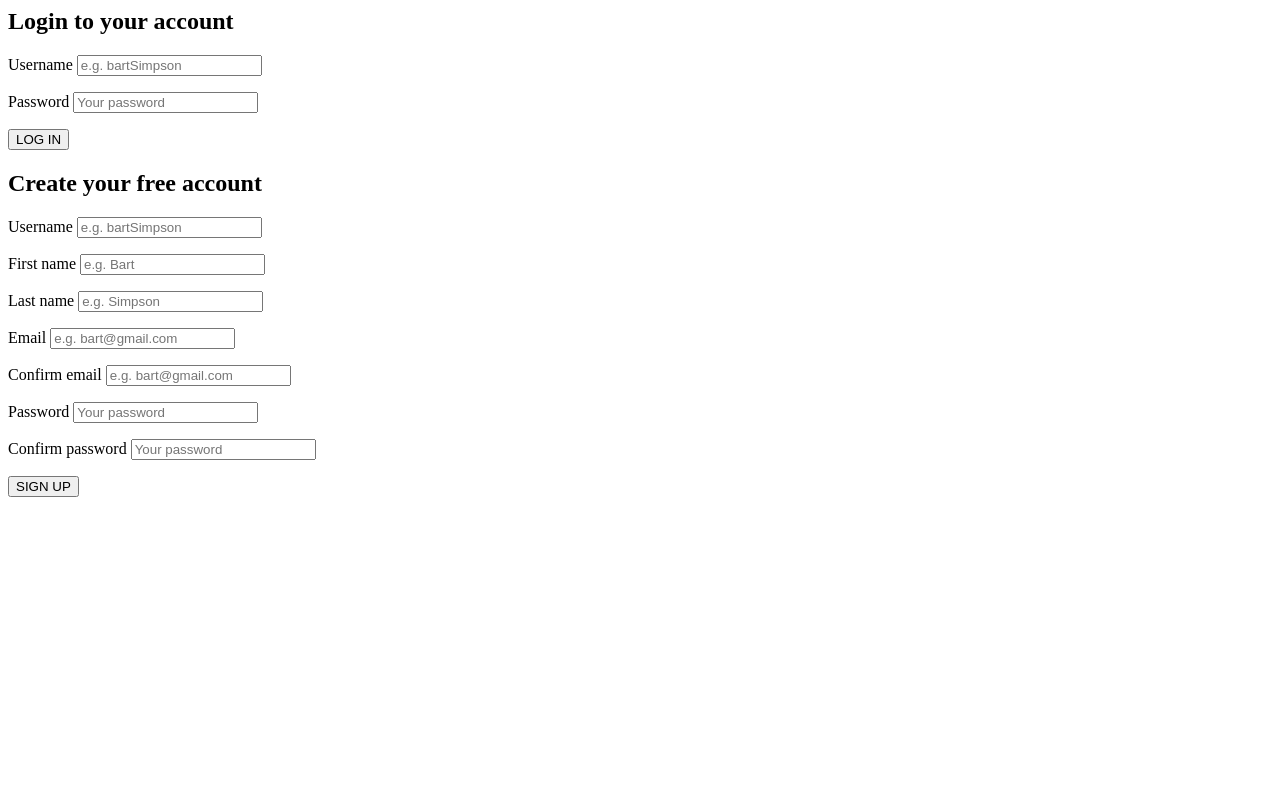
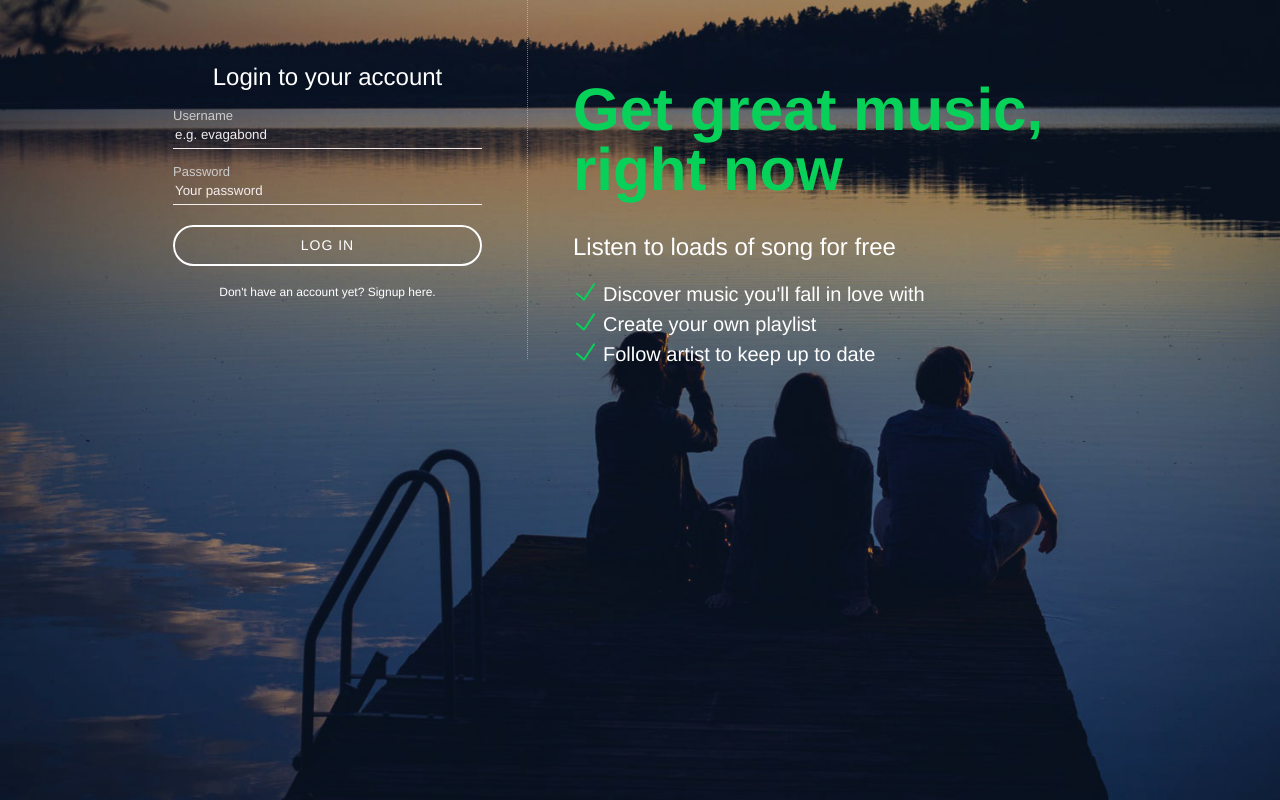
Before and after one commit to evagabond/slotify, a PHP site: page /register.php in a window 1280 px wide. Run offline with PHP 8.4, Linux system fonts and the light colour scheme; data that the repository does not hold is empty; a stand-in replaces the project's code that opens the database connection.

Commit message:
registration page styling-completed

```diff
--- /dev/null
+++ b/assets/css/register.css
@@ -0,0 +1,132 @@
+/*
+ * Register page
+ */
+
+html,
+body {
+    padding: 0;
+    margin: 0;
+    height: 100%;
+}
+#background {
+    background-color: #000;
+    background-image: url(../images/bg.jpg);
+    background-position: center;
+    background-size: cover;
+    display: table;
+    width: 100%;
+    height: 100%
+}
+/*--------------------------------------------------------------
+Login
+--------------------------------------------------------------*/
+#registerForm,
+#loginForm {display: none;}
+#loginContainer * {
+    color: #fff;
+    font-family: "Helvetica Neue", "Helvetica", "Arial", san-serif;
+    font-weight: normal;
+    line-height: 1em;
+    box-sizing: border-box;
+}
+#loginContainer {
+    width: 80%;
+    margin: 0 auto;
+    position: relative;
+    max-width: 1024px;
+}
+#loginText {
+    padding: 45px;
+    display: table-cell;
+}
+#loginText h1 {
+    color: #07d159;
+    font-size: 60px;
+    font-weight: bold;
+}
+#loginText h1 {
+    margin: 35px 0;
+}
+#loginText ul {
+    padding: 0;
+}
+#loginText li {
+    font-size: 20px;
+    list-style-type: none;
+    padding: 5px 30px;
+    background: url('../images/icons/checkmark.png') no-repeat;
+}
+/*--------------------------------------------------------------
+Input containter
+--------------------------------------------------------------*/
+#inputContainer {
+    width: 400px;
+    padding: 45px;
+    float: left;
+    border-right: 1px dotted #e0d9d980;
+}
+#inputContainer h2 {
+    text-align: center;
+}
+#inputContainer label {
+    color: #ccc;
+    font-size: 13px;
+    margin-top: 15px;
+    display: block;
+}
+#inputContainer button {
+    background-color: transparent;
+    border: 2px solid #fff;
+    border-radius: 250px;
+    color: #fff;
+    display: block;
+    font-size: 14px;
+    letter-spacing: 1px;
+    margin: 20px auto;
+    height: 41px;
+    width: 100%;
+}
+#inputContainer button:hover {cursor: pointer;}
+#inputContainer input[type="text"],
+#inputContainer input[type="email"],
+#inputContainer input[type="password"] {
+    display: block;
+    background: transparent;
+    border: 0;
+    border-bottom: 1px solid #f3eded;
+    height: 27px;
+    line-height: 27px;
+    width: 100%;
+}
+#inputContainer .errorMessage {
+    font-size: 12px;
+    display: block;
+    color: #07d159;
+}
+.hasAccountText {text-align: center;}
+.hasAccountText span {
+    font-size: 12px;
+    font-weight: bold;
+    cursor: pointer;
+}
+/*Styling the placeholders*/
+::-webkit-input-placeholder { /* WebKit, Blink, Edge */
+    color:#f3eded;
+}
+:-moz-placeholder { /* Mozilla Firefox 4 to 18 */
+   color:#f3eded;
+   opacity:  1;
+}
+::-moz-placeholder { /* Mozilla Firefox 19+ */
+   color:#f3eded;
+   opacity:  1;
+}
+:-ms-input-placeholder { /* Internet Explorer 10-11 */
+   color:#f3eded;
+}
+::-ms-input-placeholder { /* Microsoft Edge */
+   color:#f3eded;
+}
+::placeholder { /* Most modern browsers support this now. */
+   color:#f3eded;
+}
--- /dev/null
+++ b/assets/js/register.js
@@ -0,0 +1,13 @@
+// Show hide login or register form depending on user choice
+$(document).ready(function() {
+
+    $("#hideLogin").click(function() {
+        $("#loginForm").hide();
+        $("#registerForm").show();
+    });
+
+    $("#hideRegister").click(function() {
+        $("#loginForm").show();
+        $('#registerForm').hide();
+    });
+});
--- a/includes/classes/Account.php
+++ b/includes/classes/Account.php
@@ -10,13 +10,13 @@ class Account {
     $this->errorArray = array();
   }
 
+  // Validate account login
   public function login($un, $pw) {
-
     $pw = md5($pw);
 
     $query = mysqli_query($this->con, "SELECT * FROM users WHERE username='$un' AND password='$pw'");
 
-    if (mysqli_num_rows($query) ==1) {
+    if (mysqli_num_rows($query) == 1) {
       return true;
     }
     else {
@@ -25,6 +25,7 @@ class Account {
     }
   }
 
+  // Validate account registration
   public function register($un, $fn, $ln, $em, $em2, $pw, $pw2) {
     $this->validateUsername($un);
     $this->validateFirstName($fn);
@@ -32,7 +33,7 @@ class Account {
     $this->validateEmails($em, $em2);
     $this->validatePasswords($pw, $pw2);
 
-    if(empty($this->errorArray) == true ) {
+    if(empty($this->errorArray)) {
       //Insert into db
       return $this->insertUserDetails($un, $fn, $ln, $em, $pw);
     }
@@ -41,6 +42,7 @@ class Account {
     }
   }
 
+  // Display error message to user depending on the error
   public function getError($error) {
     if(!in_array($error, $this->errorArray)) {
       $error = "";
@@ -48,10 +50,11 @@ class Account {
     return "<span class='errorMessage'>$error</span>";
   }
 
+  // Insert user details to DB
   private function insertUserDetails($un, $fn, $ln, $em, $pw) {
     $encryptedPw = md5($pw);
     $profilePic = "assets/images/profile-pics/head_emerald.png";
-    $date = date("Y-m-d");
+    $date = date("Y-m-d H:i:s");
 
     $result = mysqli_query($this->con, "INSERT INTO users VALUES (NULL, '$un', '$fn', '$ln', '$em', '$encryptedPw', '$date', '$profilePic')");
 
@@ -59,6 +62,7 @@ class Account {
 
   }
 
+  // Validate username
   private function validateUsername($un) {
     if(strlen($un) > 25 || strlen($un) < 5) {
       array_push($this->errorArray, Constants::$usernameCharacters);
@@ -72,6 +76,7 @@ class Account {
     }
   }
 
+  // Validate firstname
   private function validateFirstName($fn) {
     if(strlen($fn) > 25 || strlen($fn) < 2) {
       array_push($this->errorArray, Constants::$firstNameCharacters);
@@ -79,6 +84,7 @@ class Account {
     }
   }
 
+  // Validate lastname
   private function validateLastName($ln) {
     if(strlen($ln) > 25 || strlen($ln) < 2) {
       array_push($this->errorArray, Constants::$lastNameCharacters);
@@ -86,6 +92,7 @@ class Account {
     }
   }
 
+  // Validate email
   private function validateEmails($em, $em2) {
     if($em != $em2) {
       array_push($this->errorArray, Constants::$emailsDoNotMatch);
@@ -104,6 +111,7 @@ class Account {
     }
   }
 
+  // Validate password
   private function validatePasswords($pw, $pw2) {
     if($pw != $pw2) {
       array_push($this->errorArray, Constants::$passwordsDoNoMatch);
--- a/includes/classes/Constants.php
+++ b/includes/classes/Constants.php
@@ -1,7 +1,8 @@
 <?php
+
 class Constants {
 
-	// Registration page erroe messages
+  // Registration error messages
   public static $passwordsDoNoMatch = "Your passwords don't match";
   public static $passwordNotAlphanumeric = "Your password can only contain numbers and letters";
   public static $passwordCharacters = "Your password must be between 5 and 30 characters";
@@ -16,4 +17,5 @@ class Constants {
   // Login error message
   public static $loginFailed = "Your username or password was incorrect!";
 }
+
 ?>
--- a/includes/handlers/login-handler.php
+++ b/includes/handlers/login-handler.php
@@ -1,12 +1,13 @@
 <?php
 
-if(isset($_POST['loginButton'])) {
+if (isset($_POST['loginButton'])) {
   //Login button was pressed
   $username = $_POST['loginUsername'];
   $password = $_POST['loginPassword'];
 
   $result = $account->login($username, $password);
 
+  // Validate username and password
   if ($result) {
     $_SESSION['userLoggedIn'] = $username;
     header("Location: index.php");
--- a/includes/handlers/register-handler.php
+++ b/includes/handlers/register-handler.php
@@ -1,4 +1,5 @@
 <?php
+
 /*
  * Sanitize form inputs
  */
@@ -33,11 +34,10 @@ if(isset($_POST['registerButton'])) {
 
 	$wasSuccessful = $account->register($username, $firstName, $lastName, $email, $email2, $password, $password2);
 
-	if($wasSuccessful == true) {
+	if($wasSuccessful) {
 	  $_SESSION['userLoggedIn'] = $username;
 	  header("Location: index.php");
 	}
-
 }
 
 
--- a/register.php
+++ b/register.php
@@ -1,4 +1,5 @@
 <?php
+
 include 'includes/config.php';
 include 'includes/classes/Account.php';
 include 'includes/classes/Constants.php';
@@ -14,22 +15,47 @@
     echo $_POST[$name];
   }
 }
+
 ?>
-
 <html>
 <head>
 	<title>Welcome to Slotify!</title>
+	<link rel="stylesheet" type="text/css" href="assets/css/register.css">
+	<script src="https://ajax.googleapis.com/ajax/libs/jquery/3.3.1/jquery.min.js"></script>
+	<script src="assets/js/register.js"></script>
 </head>
 <body>
+	<?php
 
+	if (isset($_POST['registerButton'])) {
+		echo '<script>
+				// Show hide login or register form depending upon selection
+				$(document).ready(function() {
+					$("#loginForm").hide();
+					$("#registerForm").show();
+				});
+			</script>';
+	}
+	else {
+		echo '<script>
+				// Show hide login or register form depending upon selection
+				$(document).ready(function() {
+					$("#loginForm").show();
+					$("#registerForm").hide();
+				});
+			</script>';
+	}
+	?>
+	<div id="background">
+		<!-- Login Form -->
+		<div id="loginContainer">
 			<div id="inputContainer">
 				<form id="loginForm" action="register.php" method="POST">
 					<h2>Login to your account</h2>
 					<p>
-
 						<?php echo $account->getError(Constants::$loginFailed); ?>
 						<label for="loginUsername">Username</label>
-				<input id="loginUsername" name="loginUsername" type="text" placeholder="e.g. bartSimpson" required>
+						<input id="loginUsername" name="loginUsername" type="text" placeholder="e.g. evagabond" value="<?php getInputValue('loginUsername') ?>" required>
 					</p>
 					<p>
 						<label for="loginPassword">Password</label>
@@ -38,8 +64,12 @@
 
 					<button type="submit" name="loginButton">LOG IN</button>
 
+					<div class="hasAccountText">
+						<span id="hideLogin">Don't have an account yet? Signup here.</span>
+					</div>
 				</form>
 
+				<!-- Signup Form -->
 				<form id="registerForm" action="register.php" method="POST">
 					<h2>Create your free account</h2>
 					<p>
@@ -47,19 +77,19 @@
 						<?php echo $account->getError(Constants::$usernameTaken); ?>
 
 						<label for="username">Username</label>
-				<input id="username" name="username" type="text" placeholder="e.g. bartSimpson" value="<?php getInputValue('username') ?>" required>
+						<input id="username" name="username" type="text" placeholder="e.g. evagabond" value="<?php getInputValue('username') ?>" required>
 					</p>
 
 					<p>
 						<?php echo $account->getError(Constants::$firstNameCharacters); ?>
 						<label for="firstName">First name</label>
-				<input id="firstName" name="firstName" type="text" placeholder="e.g. Bart" value="<?php getInputValue('firstName') ?>" required>
+						<input id="firstName" name="firstName" type="text" placeholder="e.g. Kuldeep" value="<?php getInputValue('firstName') ?>" required>
 					</p>
 
 					<p>
 						<?php echo $account->getError(Constants::$lastNameCharacters); ?>
 						<label for="lastName">Last name</label>
-				<input id="lastName" name="lastName" type="text" placeholder="e.g. Simpson" value="<?php getInputValue('lastName') ?>" required>
+						<input id="lastName" name="lastName" type="text" placeholder="e.g. Singh" value="<?php getInputValue('lastName') ?>" required>
 					</p>
 
 					<p>
@@ -67,12 +97,12 @@
 						<?php echo $account->getError(Constants::$emailInvalid); ?>
 						<?php echo $account->getError(Constants::$emailTaken); ?>
 						<label for="email">Email</label>
-				<input id="email" name="email" type="email" placeholder="e.g. bart@gmail.com" value="<?php getInputValue('email') ?>" required>
+						<input id="email" name="email" type="email" placeholder="e.g. evagabond@email.com" value="<?php getInputValue('email') ?>" required>
 					</p>
 
 					<p>
 						<label for="email2">Confirm email</label>
-				<input id="email2" name="email2" type="email" placeholder="e.g. bart@gmail.com" value="<?php getInputValue('email2') ?>" required>
+						<input id="email2" name="email2" type="email" placeholder="e.g. evagabond@email.com" value="<?php getInputValue('email2') ?>" required>
 					</p>
 
 					<p>
@@ -89,7 +119,21 @@
 					</p>
 
 					<button type="submit" name="registerButton">SIGN UP</button>
+
+					<div class="hasAccountText">
+						<span id="hideRegister">Already have an account? Log in here.</span>
 				</form>
+			</div>
+		</div>
+		<div id="loginText">
+			<h1>Get great music, right now</h1>
+			<h2>Listen to loads of song for free</h2>
+			<ul>
+				<li>Discover music you'll fall in love with</li>
+				<li>Create your own playlist</li>
+				<li>Follow artist to keep up to date</li>
+			</ul>
+		</div>
 	</div>
 </body>
 </html>
```
Also changed, not shown: assets/images/bg-2.jpg (added), assets/images/bg-8.jpg (added), assets/images/bg.jpg (added), assets/images/bg3.jpg (added), assets/images/bg6.jpg (added), assets/images/icons/checkmark.png (added), 1 other file. Lines whose indentation alone changed are shown as unchanged.
